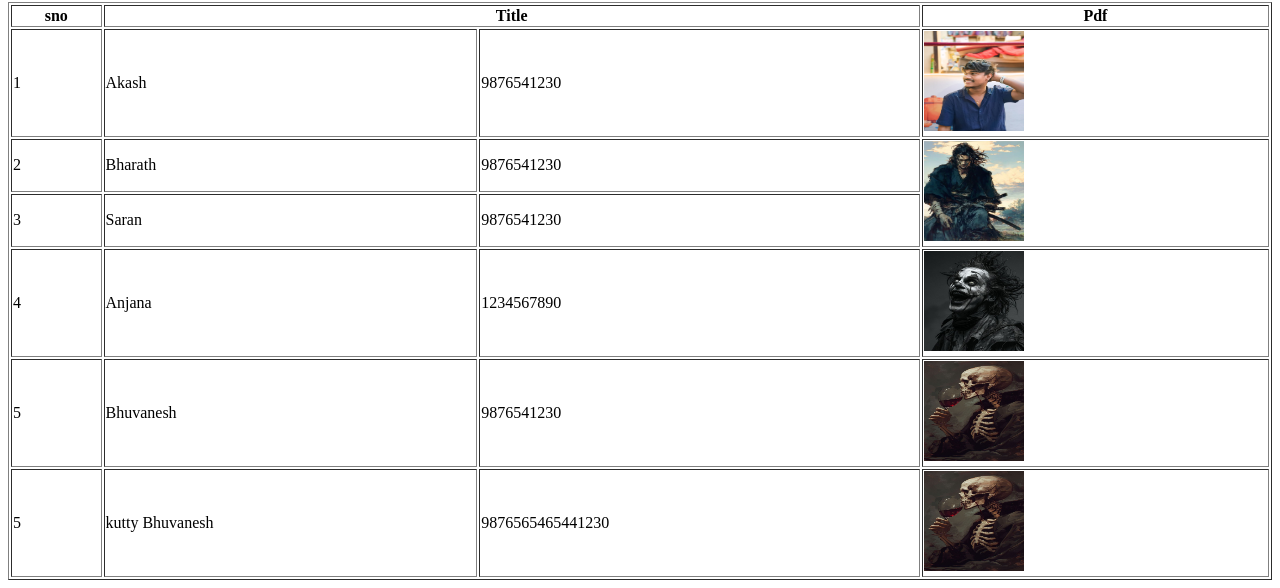
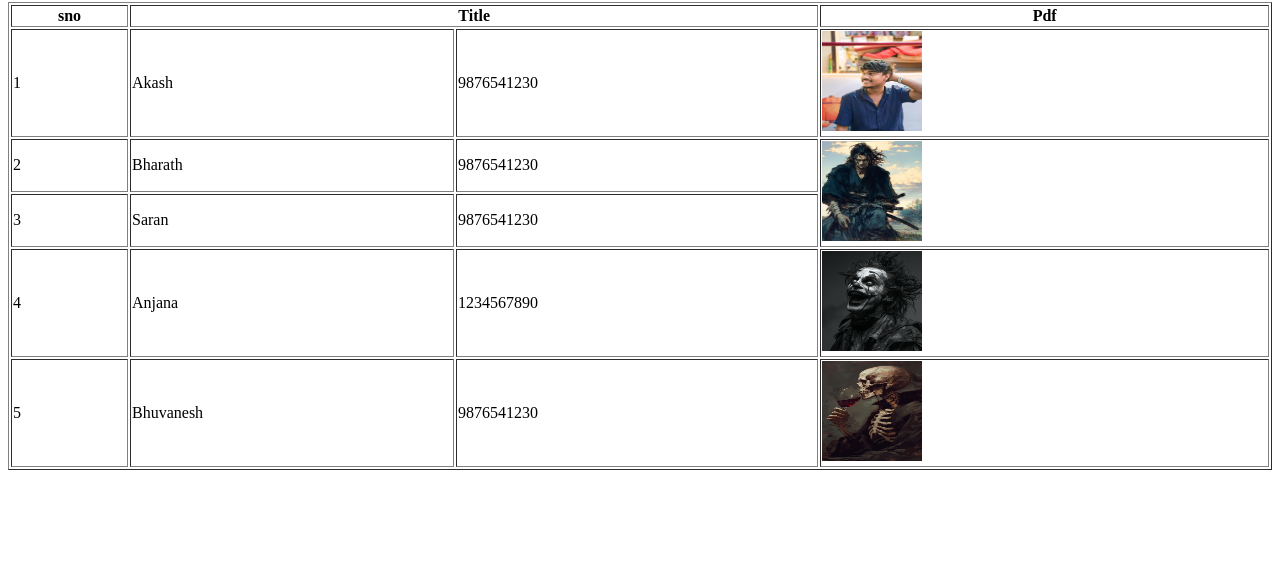
Before and after one commit to palaniakash1/tables-html, a plain HTML site: page index.html in a window 1280 px wide. Shown: the part 736-1324 px from the top of the page. After the commit the page ends 1214 px from the top, so only its background shows below. Drawn offline with Linux system fonts and the light colour scheme.

Commit message:
deleted kutty buva

```diff
--- a/index.html
+++ b/index.html
@@ -86,12 +86,7 @@
                 <td>9876541230</td>
                 <td><img src="skeleton wine.jpg" alt="akash"width="100px" height="100px"></td>
             </tr>
-            <tr>
-                <td>5</td>
-                <td>kutty Bhuvanesh</td>
-                <td>9876565465441230</td>
-                <td><img src="skeleton wine.jpg" alt="akash"width="100px" height="100px"></td>
-            </tr>
+
         </tbody>
     </table>
 
```
